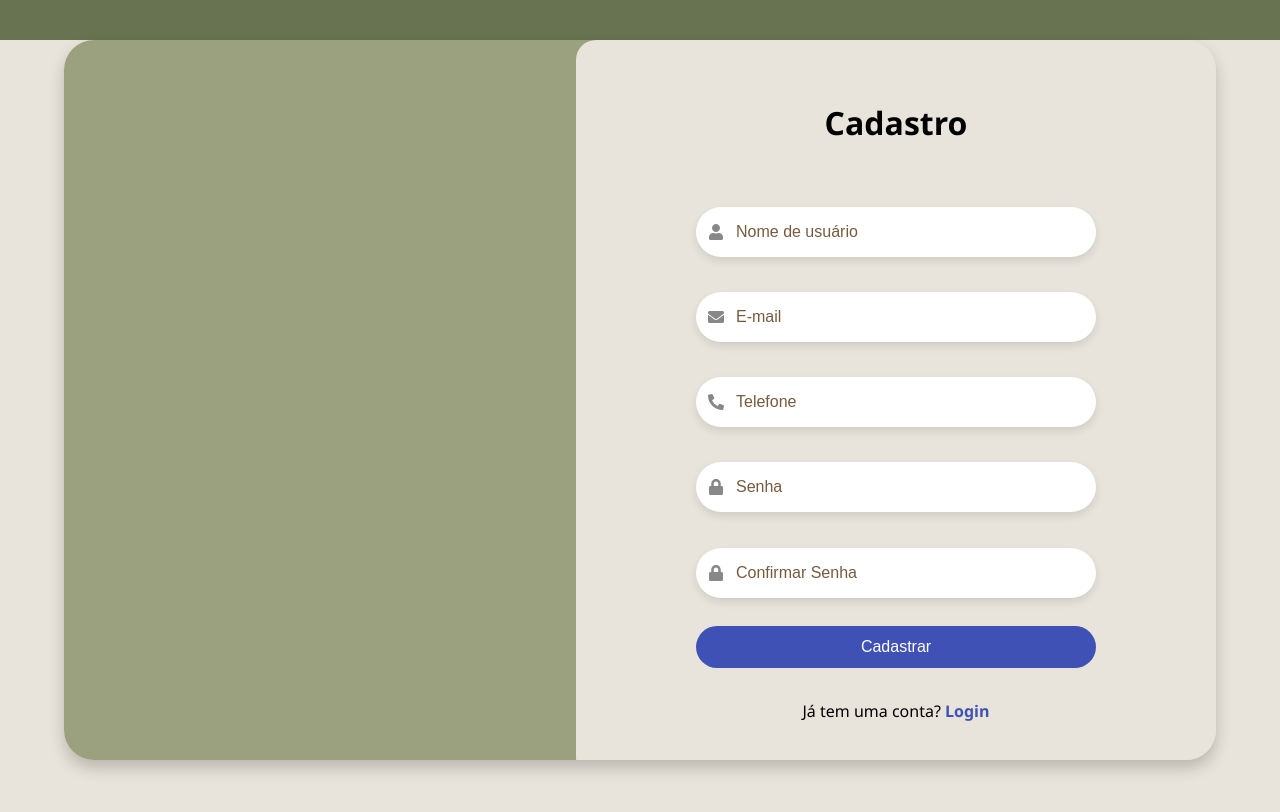
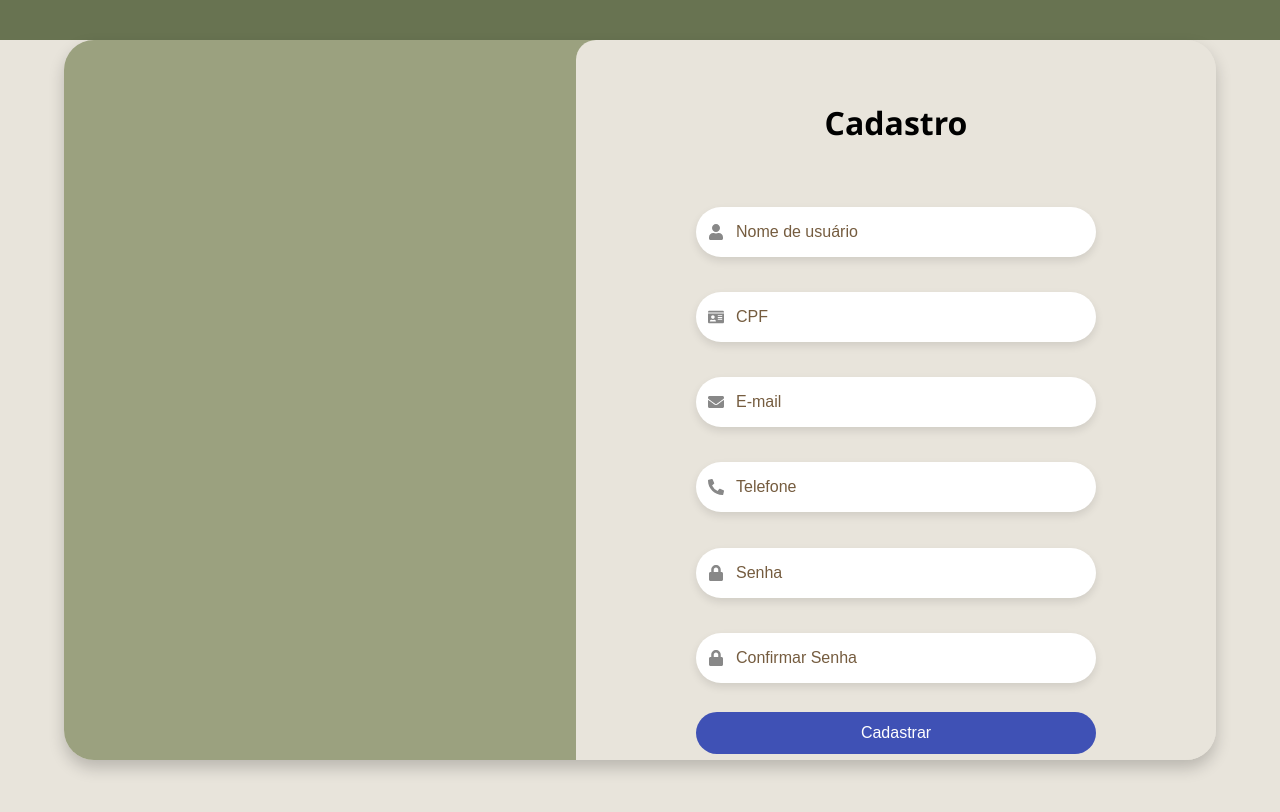
Before and after one commit to saracristinas/Sistema-de-adocao, a React (Vite) app: page /cadastro in a window 1280 px wide. Shown: the top 812 px of the page. Built offline with nearby package versions, Linux system fonts and the light colour scheme.

Commit message:
adicionando campo de cpf no cadastro

```diff
--- a/src/Components/Cadastro/Cadastro.css
+++ b/src/Components/Cadastro/Cadastro.css
@@ -1,3 +1,4 @@
+
 body, html {
     margin: 0;
     padding: 0;
--- a/src/Components/Cadastro/Cadastro.jsx
+++ b/src/Components/Cadastro/Cadastro.jsx
@@ -1,11 +1,15 @@
 // Cadastro.jsx
 // Componente de Cadastro
-import { FaUser, FaEnvelope, FaLock, FaPhoneAlt } from "react-icons/fa";
+import { FaUser, FaEnvelope, FaLock, FaPhoneAlt, FaIdCard } from "react-icons/fa";
 import { useState, useEffect } from "react";
 import { Link, useNavigate } from "react-router-dom";
 import "./Cadastro.css";
+import meninaImg from "../../assets/menina-e-animais.webp";
+import patinhas from "../../assets/patinhas.webp";
+import pc from "../../assets/pc.png";
 
 const Cadastro = () => {
+    const [cpf, setCpf] = useState("");
     const [username, setUsername] = useState("");
     const [email, setEmail] = useState("");
     const [password, setPassword] = useState("");
@@ -29,6 +33,7 @@ const Cadastro = () => {
             const formattedUsername = capitalizeFirstLetter(username);
 
             // Salva os dados no localStorage
+            localStorage.setItem("cpf", cpf);
             localStorage.setItem("username", email);
             localStorage.setItem("nome", formattedUsername);
             localStorage.setItem("telefone", phone);
@@ -53,6 +58,15 @@ const Cadastro = () => {
                     />
                     <FaUser className="icon" />
                 </div>
+<div className="input-field">
+    <input
+        type="text"
+        placeholder="CPF"
+        required
+        onChange={(e) => setCpf(e.target.value)}
+    />
+    <FaIdCard className="icon" />
+</div>
 
                 <div className="input-field">
                     <input
```
